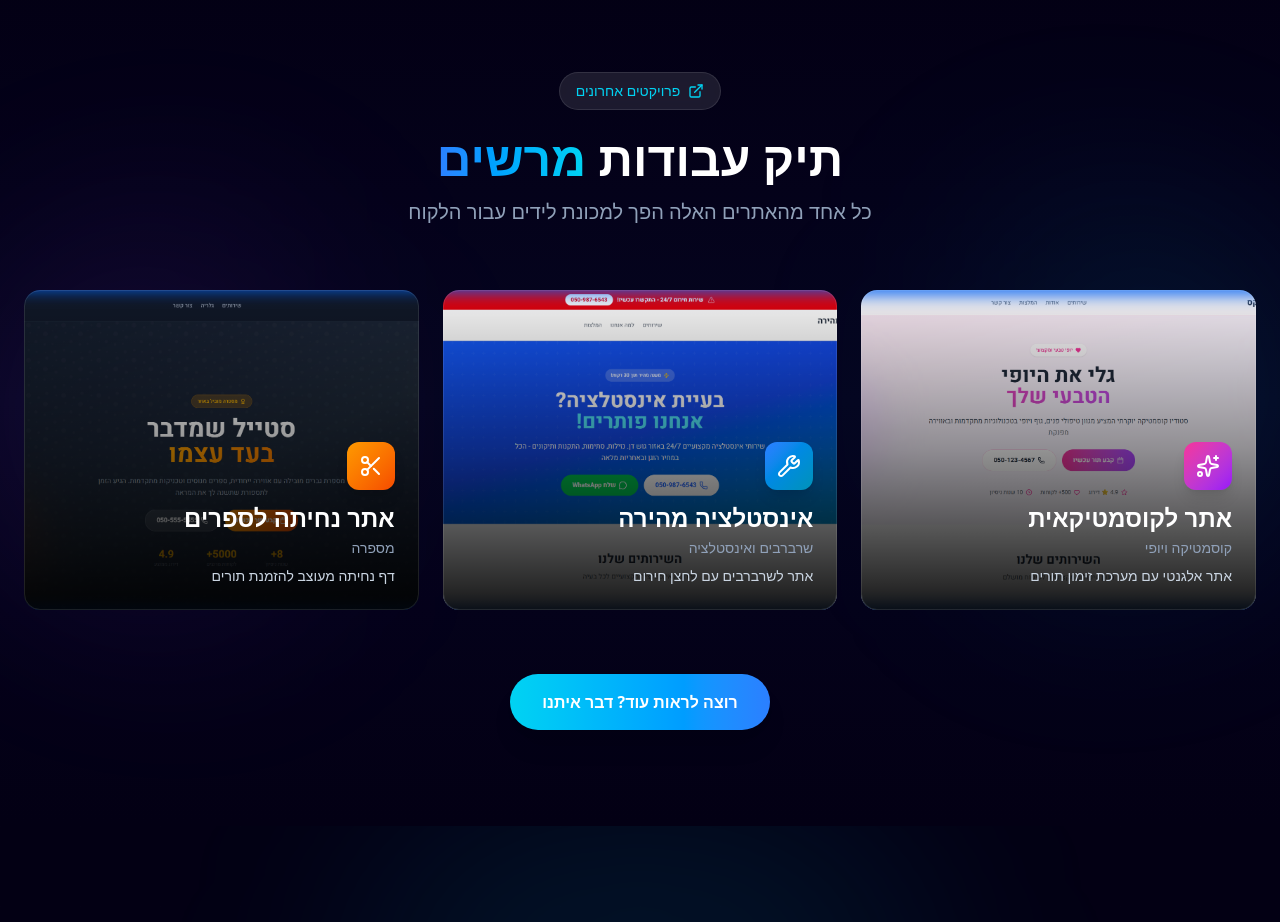
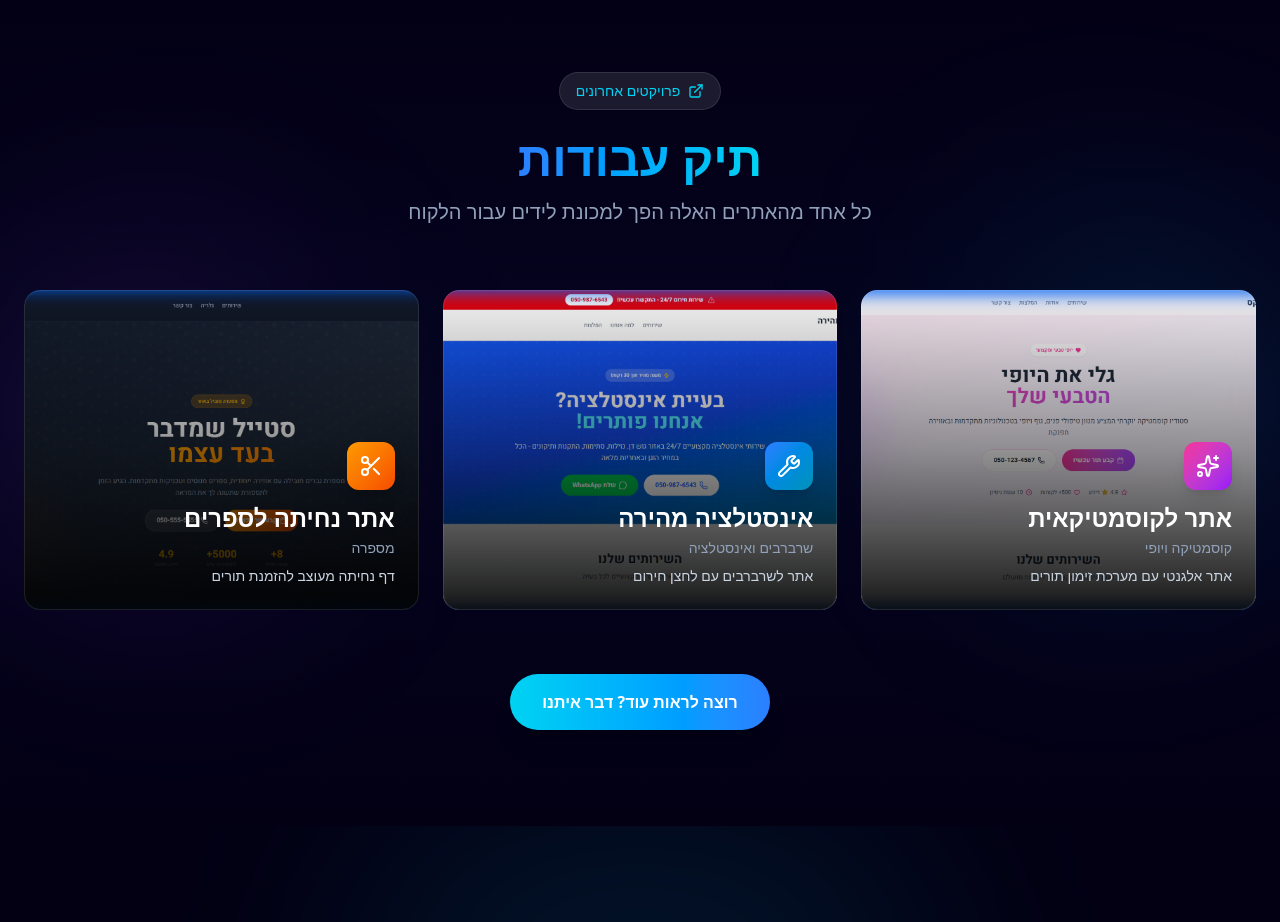
Before and after one commit to dking9876/sitesprint, a Next.js app: page / in a window 1280 px wide. Shown: the part 2500-3422 px from the top of the page. Built offline with nearby package versions, Linux system fonts and the light colour scheme.

Commit message:
Simplify Portfolio title to just תיק עבודות

```diff
--- a/components/Portfolio.tsx
+++ b/components/Portfolio.tsx
@@ -78,9 +78,8 @@ export default function Portfolio() {
                         transition={{ duration: 0.6, delay: 0.1 }}
                         className="text-4xl md:text-5xl font-bold text-white mb-4"
                     >
-                        תיק עבודות{" "}
                         <span className="bg-gradient-to-l from-cyan-400 to-blue-500 bg-clip-text text-transparent">
-                            מרשים
+                            תיק עבודות
                         </span>
                     </motion.h2>
                     <p className="text-xl text-slate-400">
```
